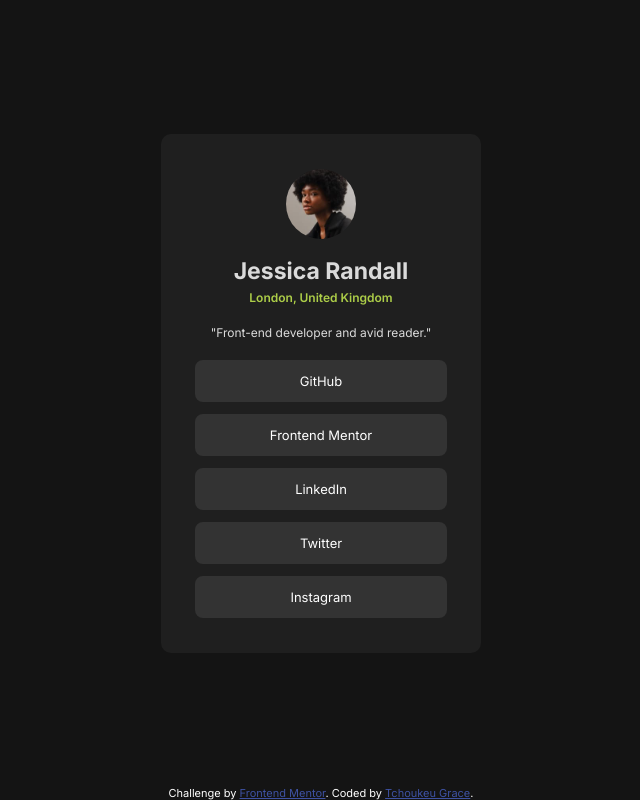
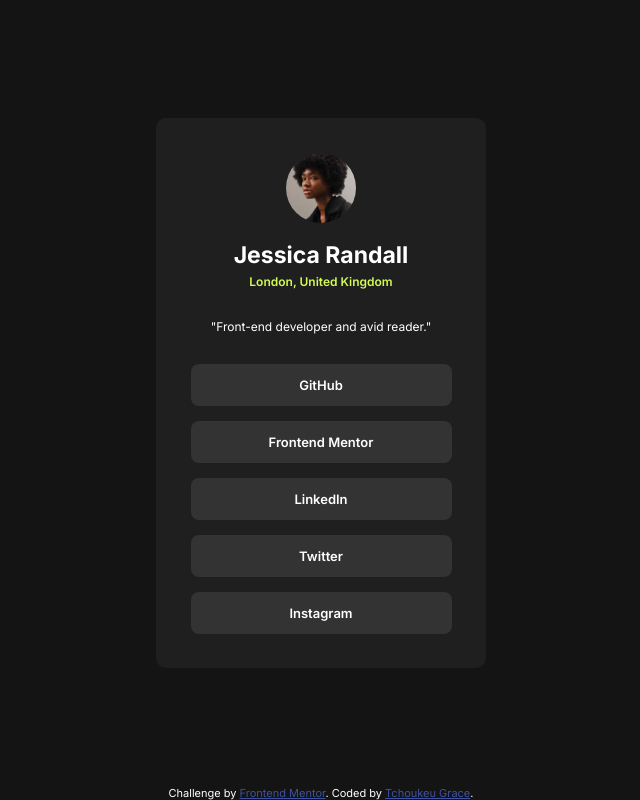
Before and after one commit to GraceAriane/Social-link-profile, a plain HTML site: page index.html in a window 1280 px wide. Shown: the whole page, without its empty margins (319-959 px from the left). Drawn offline with Linux system fonts and the light colour scheme.

Commit message:
Social profile edited

```diff
--- a/style.css
+++ b/style.css
@@ -17,7 +17,8 @@ body{
     font-style: normal;
 }
 .card{
-    width: 320px;
+    width: 330px;
+    height: 550px;
     margin: auto;
     padding: 20px 20px 35px 20px;
     border-radius: 10px;
@@ -26,8 +27,8 @@ body{
 }
 .block, p{
     text-align: center;
-    margin: 15px 0px 20px 0px;
-    color: hsla(0, 0%, 100%, 0.836);
+    margin: 15px 0px 30px 0px;
+    color: hsla(0, 0%, 100%);
 }
 .block img{
     border-radius: 40px;
@@ -41,7 +42,7 @@ body{
 }
 .block h2{
     font-size: 12px;
-    color: hsla(75, 97%, 66%, 0.788);
+    color: hsl(75, 97%, 66%);
     font-weight: 600;
 }
 .links{
@@ -49,7 +50,7 @@ body{
     flex-direction: column;
     align-items: center;
     justify-content: center;
-    gap: 12px;
+    gap: 15px;
 }
 .links a{
     text-decoration: none;
@@ -60,7 +61,7 @@ body{
     padding: 13px;
     border-radius: 8px;
     transition: 0.3s ease-in;
-    font-weight: 400;
+    font-weight: 600;
     font-size: 13px;
 }
 .links a:hover{
```
